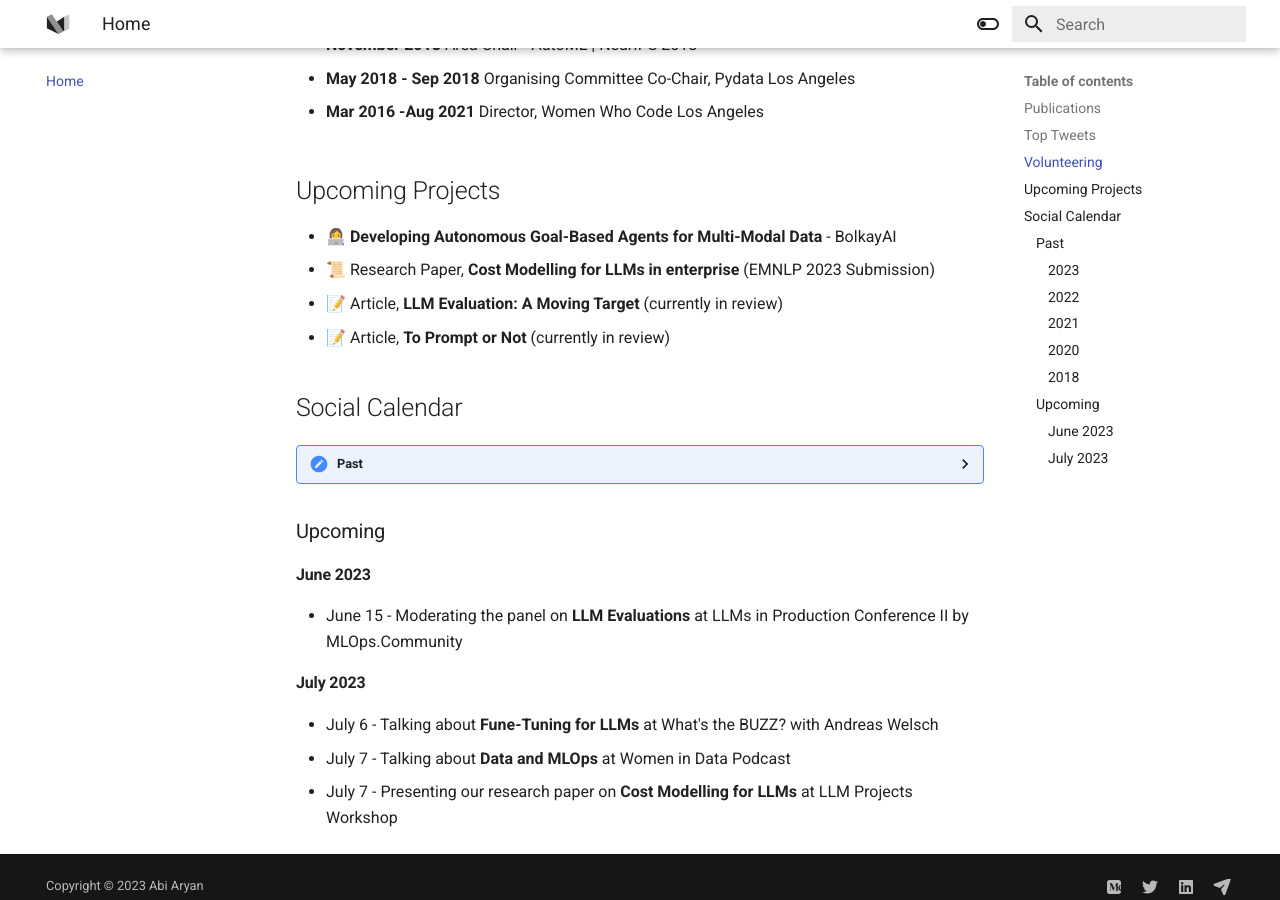
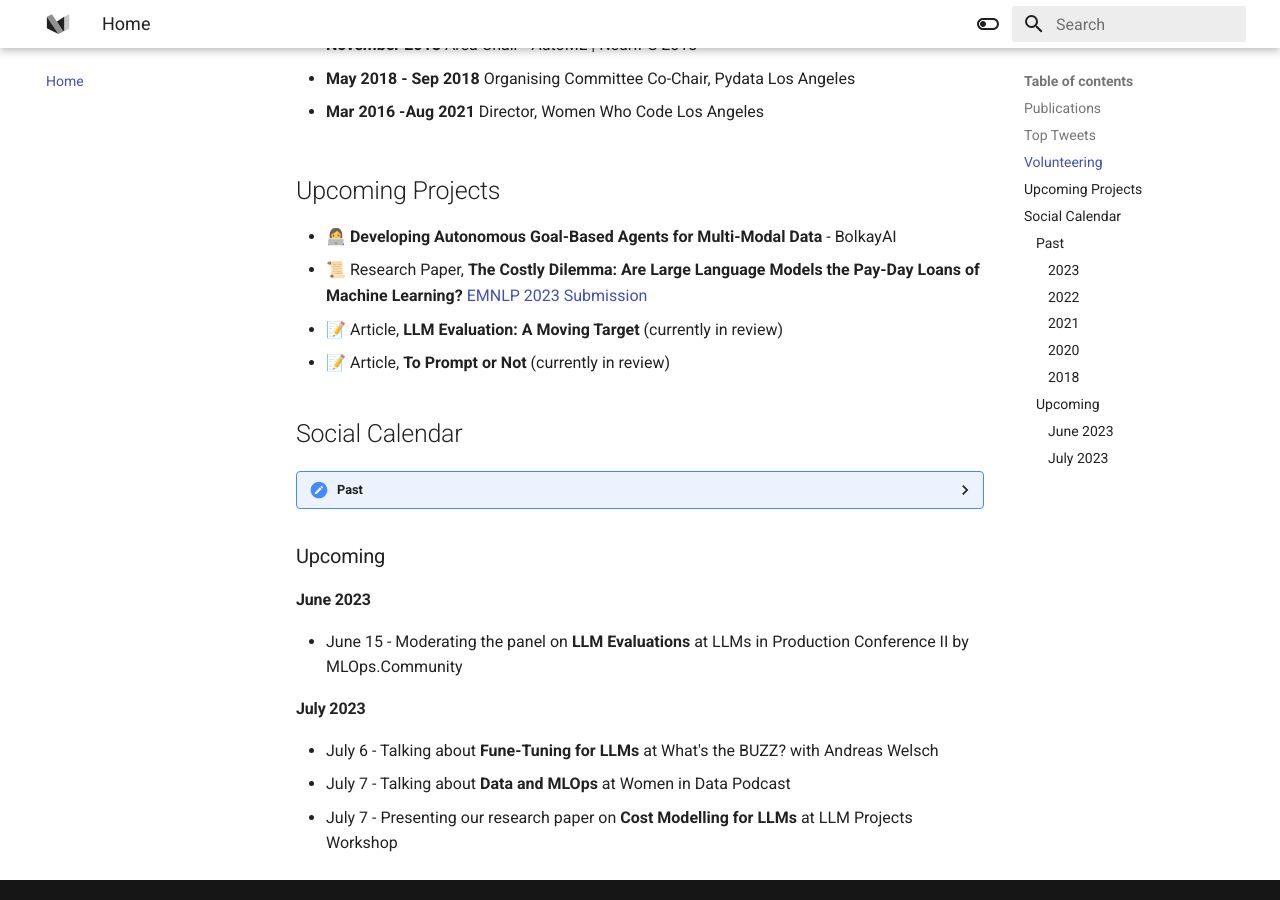
Before and after one commit to goabiaryan/abiaryan.com, an MkDocs documentation site: the page built from docs/index.md, in a window 1280 px wide and 900 px high, scrolled down 1769 px. Built offline with MkDocs 1.6.1 and Material for MkDocs 9.7.7, drawn with Linux system fonts in a browser that asks for light colours; comment, search, counter and statistics services are not loaded; old or Windows-style settings are respelled for this version of MkDocs.

Commit message:
add paper

```diff
--- a/docs/index.md
+++ b/docs/index.md
@@ -39,7 +39,7 @@ In the past, I also attended [Insight](https://insightfellows.com/data-science)
 
 ## Upcoming Projects
 - 👩‍💻 **Developing Autonomous Goal-Based Agents for Multi-Modal Data** - BolkayAI
-- 📜 Research Paper, **Cost Modelling for LLMs in enterprise** (EMNLP 2023 Submission)
+- 📜 Research Paper, **The Costly Dilemma: Are Large Language Models the Pay-Day Loans of Machine Learning?** [EMNLP 2023 Submission](\assets\EMNLP Submission_Non-Anon.pdf)
 - 📝 Article, **LLM Evaluation: A Moving Target** (currently in review)
 - 📝 Article, **To Prompt or Not** (currently in review)
 
```
Also changed, not shown: site/index.html, site/search/search_index.json, site/sitemap.xml, 3 other files.
